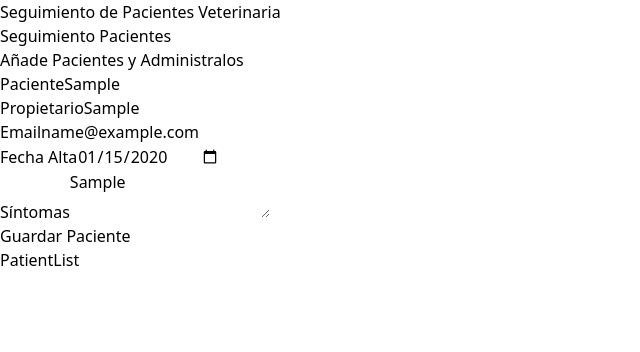
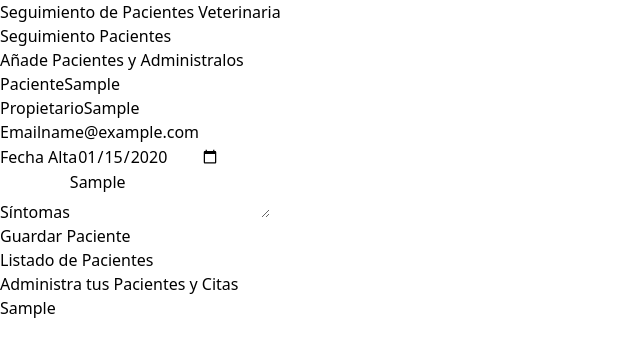
Before and after one commit to kevinocotan/pacientes-zustand, a React (Vite) app: page / in a window 1280 px wide. Both pictures are taken after typing "Sample", "Sample", "name@example.com", "2020-01-15", "Sample" into the empty fields and a click on the input "Guardar Paciente". Shown: the top 352 px of the page, without its empty margins (0-640 px from the left). Built offline with nearby package versions, Linux system fonts and the light colour scheme.

Commit message:
Trabajando con el Listado de Pacientes

```diff
--- /dev/null
+++ b/src/components/PatientDetails.tsx
@@ -0,0 +1,13 @@
+import type { Patient } from "../types"
+
+type PatientDetailsProps = {
+    patient : Patient
+}
+
+export default function PatientDetails({patient} : PatientDetailsProps) {
+  return (
+    <div>
+        {patient.name}
+    </div>
+  )
+}
--- a/src/components/PatientList.tsx
+++ b/src/components/PatientList.tsx
@@ -1,4 +1,5 @@
 import { usePatientStore } from "../store"
+import PatientDetails from "./PatientDetails"
 
 
 export default function PatientList() {
@@ -8,6 +9,30 @@
   console.log(patients)
 
   return (
-    <div>PatientList</div>
+    <div className="md:w-1/2 lg:w-3/5 md:h-screen overflow-y-scroll">
+      {patients.length ? (
+        <>
+          <h2 className="font-black text-3xl text-center">Listado de Pacientes</h2>
+          <p className="text-xl mt-5 mb-10 text-center">
+            Administra tus {''}
+            <span className="text-indigo-600 font-bold">Pacientes y Citas</span>
+          </p>
+          {patients.map((patient) => (
+            <PatientDetails
+              key={patient.id}
+              patient={patient}
+            />
+          ))}
+        </>
+      ) : (
+        <>
+          <h2 className="font-black text-3xl text-center">No hay pacientes</h2>
+          <p className="text-xl mt-5 mb-10 text-center">
+            Comienza agregando pacientes {''}
+            <span className="text-indigo-600 font-bold"> y aparecenrán en este lugar </span>
+          </p>
+        </>
+      )}
+    </div>
   )
 }
```
